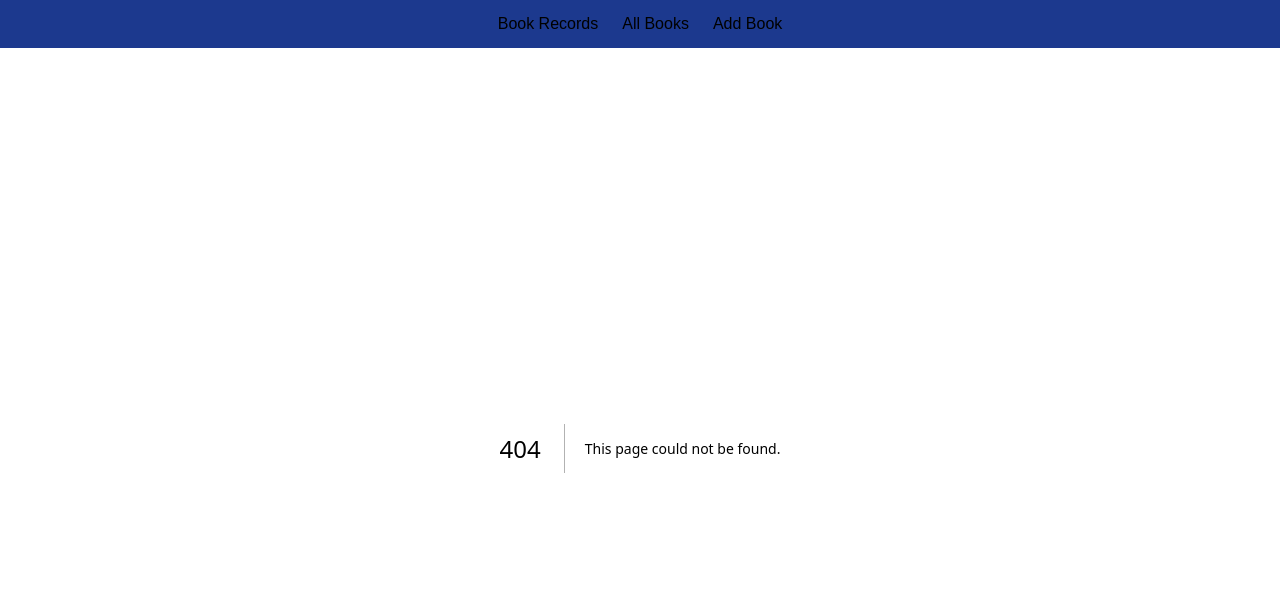
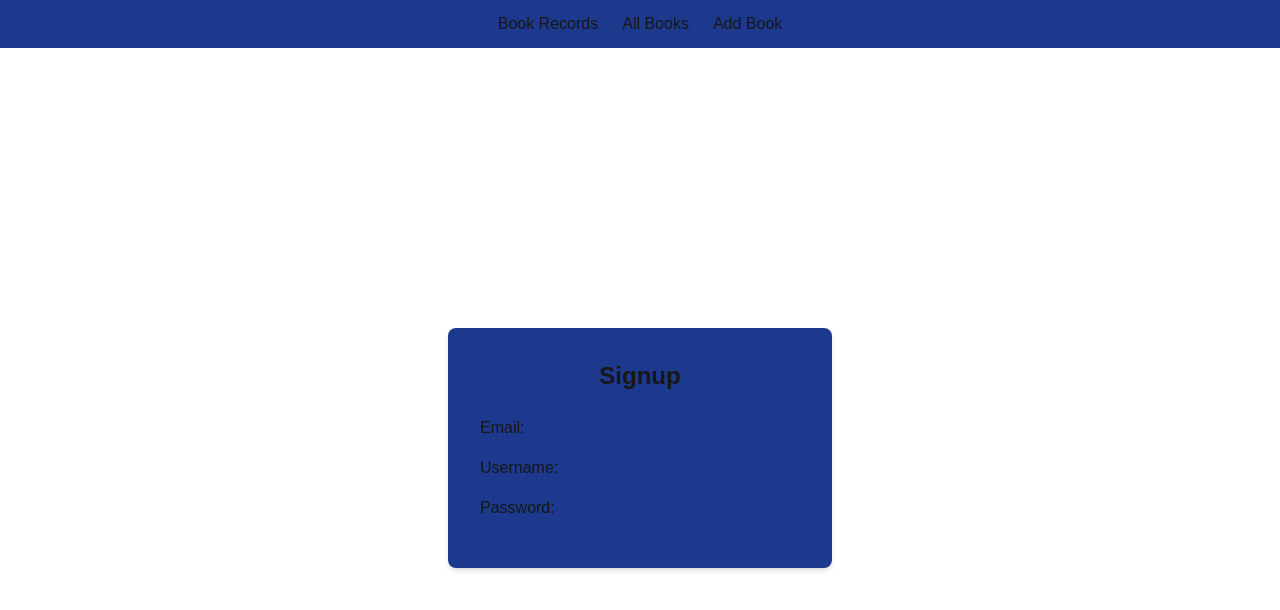
Before and after one commit to aniTech-addict/BookRcrd, a Next.js app: page /auth/signup in a window 1280 px wide. Before the commit this address had no page. Shown: the top 610 px of the page. Built offline with nearby package versions, Linux system fonts and the light colour scheme.

Commit message:
User login and registration form creation

```diff
--- /dev/null
+++ b/src/app/auth/login/page.jsx
@@ -0,0 +1,53 @@
+"use client"
+
+import {useForm} from "react-hook-form"
+import Link from "next/link";
+
+const LoginPage = () => {
+  const {register, handleSubmit, formState: {errors}} = useForm(
+    {
+      defaultValues:{
+        username:"",
+        password:""
+      }
+    }
+  )
+  return (
+    <div className="min-h-screen flex items-center justify-center p-4">
+      <div className="w-full bg-blue-900 rounded-lg shadow-md p-6 sm:p-8 md:w-96">
+        <h2 className="text-xl font-bold text-center mb-6 sm:text-2xl">Login</h2>
+        <form
+        onSubmit={handleSubmit((data)=>{
+          //send to user handler
+        })} >
+
+
+          <div className="mb-4 ">
+            <div className="flex flex-row gap-3">
+              Username:
+            <input {...register("username",{required:"Required Field"})}/>
+            </div>
+          </div>
+
+          <div className="mb-4 ">
+            <div className="flex flex-row gap-3">
+              Password:
+            <input {...register("password",{required:"Required Field"})}/>
+            </div>
+          </div>
+
+          <div className="flex width-full items-center justify-between">
+            <button type="submit" className="width-full bg-blue-500 hover:bg-blue-700 text-white font-bold py-2 px-4 rounded
+              focus:outline-none focus:shadow-outline"
+            >
+              Login
+            </button>
+          </div>
+
+        </form>
+      </div>
+    </div>
+  )
+}
+
+export default LoginPage;
--- /dev/null
+++ b/src/app/auth/signup/page.jsx
@@ -0,0 +1,52 @@
+"use client"
+import {useForm} from "react-hook-form"
+
+const LoginPage = () => {
+  const {register, handleSubmit, formState: {errors}} = useForm(
+    {
+      defaultValues:{
+        username:"",
+        email:"",
+        password:""
+      }
+    }
+  )
+  return (
+    <div className="min-h-screen flex items-center justify-center p-4">
+      <div className="w-full bg-blue-900 rounded-lg shadow-md p-6 sm:p-8 md:w-96">
+        <h2 className="text-xl font-bold text-center mb-6 sm:text-2xl">Signup</h2>
+        <form
+        onSubmit={handleSubmit((data)=>{
+          //send to user handler
+
+        })}
+        className="form">
+
+          <div className="mb-4 ">
+            <div className="flex flex-row gap-3">
+              Email:
+            <input {...register("email",{required:"Required Field"})}/>
+            </div>
+          </div>
+
+          <div className="mb-4 ">
+            <div className="flex flex-row gap-3">
+              Username:
+            <input {...register("username",{required:"Required Field"})}/>
+            </div>
+          </div>
+
+          <div className="mb-4 ">
+            <div className="flex flex-row gap-3">
+              Password:
+            <input {...register("password",{required:"Required Field"})}/>
+            </div>
+          </div>
+
+        </form>
+      </div>
+    </div>
+  )
+}
+
+export default LoginPage;
```
